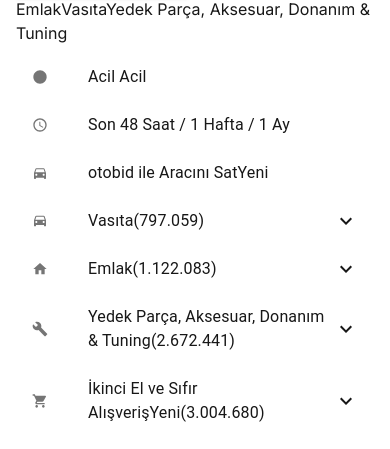
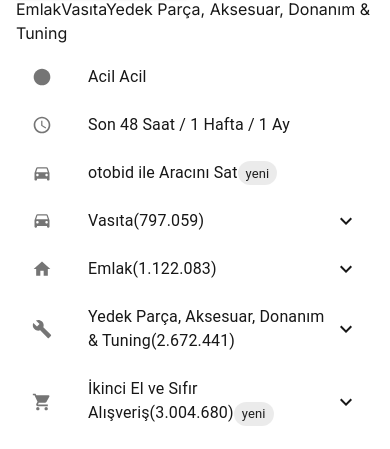
Before and after one commit to celalaygar/cursor-trials, a Next.js app in the folder sahibinden-clone/: page / in a window 390 px wide. Shown: the part 393-842 px from the top of the page. Built offline with nearby package versions, Linux system fonts and the light colour scheme.

Commit message:
fix header as responsive

```diff
--- a/sahibinden-clone/src/components/Sidebar.tsx
+++ b/sahibinden-clone/src/components/Sidebar.tsx
@@ -1,98 +1,110 @@
 'use client'
-import { Box, List, ListItemButton, ListItemText, Collapse, ListItemIcon } from '@mui/material'
+import { useState } from 'react'
+import { Box, List, ListItem, ListItemIcon, ListItemText, Collapse, Chip } from '@mui/material'
+import { useRouter } from 'next/navigation'
 import ExpandLess from '@mui/icons-material/ExpandLess'
 import ExpandMore from '@mui/icons-material/ExpandMore'
-import { useState } from 'react'
 import { menuItems } from '@/data/sidebarMenu'
 
 export default function Sidebar() {
-  const [openMenus, setOpenMenus] = useState<string[]>([])
+  const router = useRouter()
+  const [openItems, setOpenItems] = useState<{ [key: string]: boolean }>({})
 
-  const handleClick = (index: number) => {
-    setOpenMenus(prev =>
-      prev.includes(index.toString())
-        ? prev.filter(item => item !== index.toString())
-        : [...prev, index.toString()]
-    )
+  const handleClick = (title: string) => {
+    setOpenItems(prev => ({
+      ...prev,
+      [title]: !prev[title]
+    }))
+  }
+
+  const handleItemClick = (link?: string) => {
+    if (link) {
+      router.push(link)
+    }
   }
 
   return (
     <Box className="bg-white border border-[#dfdfdf]">
       <List component="nav" className="p-0">
-        {menuItems.map((item, index) => {
-          const Icon = item.icon
-          return (
+        {menuItems.map((item, index) => (
           <Box key={index}>
-              <ListItemButton
-                onClick={() => handleClick(index)}
-                className={`
-                  hover:bg-gray-50 py-1
-                  ${item.isNew ? 'border-l-4 border-[#ffde00]' : ''}
-                `}
+            <ListItem
+              onClick={() => {
+                if (item.subItems) {
+                  handleClick(item.title)
+                } else if (item.link) {
+                  handleItemClick(item.link)
+                }
+              }}
+              className={`hover:bg-gray-50 cursor-pointer ${
+                item.subItems ? 'pr-4' : ''
+              }`}
             >
-                <ListItemIcon className="min-w-[32px]">
-                  <Icon className="text-blue-500" sx={{ fontSize: 16 }} />
+              <ListItemIcon className="min-w-[40px]">
+                <item.icon className="text-gray-600" fontSize="small" />
               </ListItemIcon>
               <ListItemText
                 primary={
                   <Box className="flex items-center gap-2">
-                      <span className="text-sm text-[#333]">{item.title}</span>
+                    <span className="text-sm">{item.title}</span>
+                    {item.count && (
+                      <span className="text-xs text-gray-500">{item.count}</span>
+                    )}
                     {item.isNew && (
-                        <span className="bg-[#e11f21] text-white text-[10px] px-1 rounded">
-                          Yeni
-                        </span>
-                      )}
-                      {item.count && (
-                        <span className="text-xs text-[#999]">{item.count}</span>
+                      <Chip
+                        label="yeni"
+                        size="small"
+                        className="bg-[#e11f21] text-white text-[10px] h-5"
+                      />
                     )}
                   </Box>
                 }
               />
               {item.subItems && (
-                  openMenus.includes(index.toString()) ? <ExpandLess /> : <ExpandMore />
+                openItems[item.title] ? <ExpandLess /> : <ExpandMore />
               )}
-              </ListItemButton>
+            </ListItem>
+
             {item.subItems && (
-                <Collapse in={openMenus.includes(index.toString())} timeout="auto" unmountOnExit>
+              <Collapse in={openItems[item.title]} timeout="auto" unmountOnExit>
                 <List component="div" disablePadding>
-                    {item.subItems.map((subItem, subIndex) => {
-                      const SubIcon = subItem.icon
-                      return (
-                        <ListItemButton
+                  {item.subItems.map((subItem, subIndex) => (
+                    <ListItem
                       key={subIndex}
-                          className="pl-14 py-1 hover:bg-gray-50"
+                      onClick={() => handleItemClick(subItem.link)}
+                      className="pl-14 hover:bg-gray-50 cursor-pointer"
                     >
-                          {SubIcon && (
-                            <ListItemIcon className="min-w-[32px]">
-                              <SubIcon sx={{ fontSize: 16 }} />
+                      {subItem.icon && (
+                        <ListItemIcon className="min-w-[40px]">
+                          <subItem.icon className="text-gray-600" fontSize="small" />
                         </ListItemIcon>
                       )}
                       <ListItemText
                         primary={
-                              <Box className="flex items-center justify-between">
-                                <span className="text-sm text-[#0066ff] hover:underline">
-                                  {subItem.title}
-                                </span>
                           <Box className="flex items-center gap-2">
-                                  {subItem.isNew && (
-                                    <span className="bg-[#e11f21] text-white text-[10px] px-1 rounded">
-                                      Yeni
+                            <span className="text-sm">{subItem.title}</span>
+                            {subItem.count && (
+                              <span className="text-xs text-gray-500">
+                                {subItem.count}
                               </span>
                             )}
-                                  <span className="text-xs text-[#999]">{subItem.count}</span>
-                                </Box>
+                            {subItem.isNew && (
+                              <Chip
+                                label="yeni"
+                                size="small"
+                                className="bg-[#e11f21] text-white text-[10px] h-5"
+                              />
+                            )}
                           </Box>
                         }
                       />
-                        </ListItemButton>
-                      )
-                    })}
+                    </ListItem>
+                  ))}
                 </List>
               </Collapse>
             )}
           </Box>
-          )
-        })}
+        ))}
       </List>
     </Box>
   )
```
Lines whose indentation alone changed are shown as unchanged.
